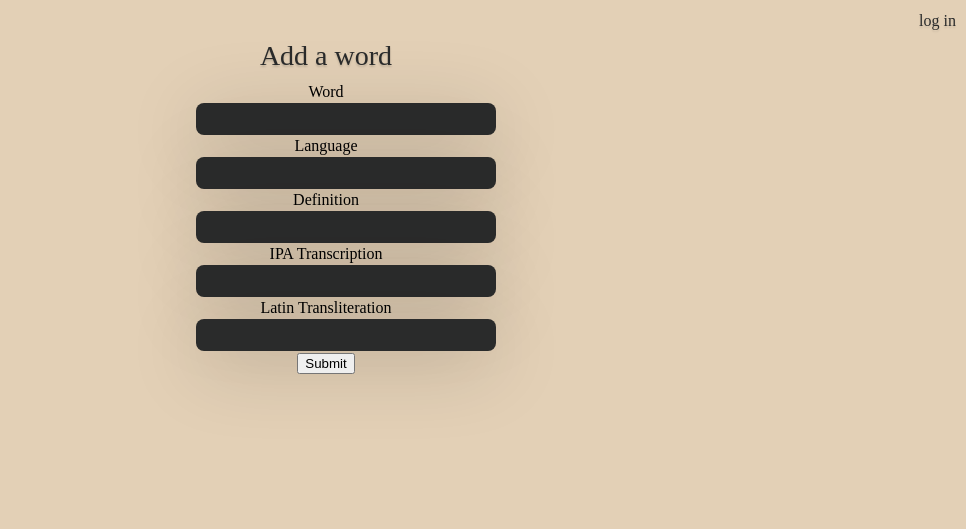
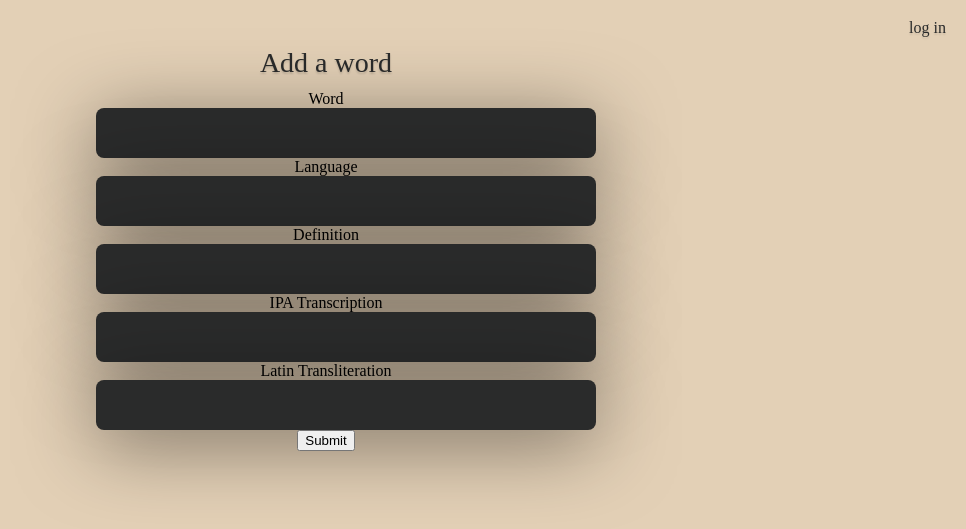
Before and after one commit to ravrahn/etymograph, a Flask app: template templates/addword.html in a window 1280 px wide. Shown: the top 529 px of the page, without its empty margins (314-1280 px from the left). Run offline with Flask 2, Linux system fonts and the light colour scheme; the template is opened without the code that fills it: values that come from a table or form of the project are taken from there, others are empty; parts of the project's set-up code (start-up, migrations or seed data) failed here and were passed over; some libraries are stand-ins or nearby versions; some web fonts are replaced.

Commit message:
Resize pic and change layout for user details.

```diff
--- a/forms.py
+++ b/forms.py
@@ -19,8 +19,8 @@ class LoginForm(Form): # For later
 
 
 class AddWordForm(Form):
-    orig_form = StringField('Word', id='reg-form', validators=[InputRequired()])
-    language = StringField('Language', id='reg-form', validators=[InputRequired()])
-    definition = StringField('Definition', id='reg-form')
-    ipa_form = StringField('IPA Transcription', id='reg-form')
-    eng_form = StringField('Latin Transliteration', id='reg-form')
+    orig_form = StringField('Word', validators=[InputRequired()])
+    language = StringField('Language', validators=[InputRequired()])
+    definition = StringField('Definition')
+    ipa_form = StringField('IPA Transcription')
+    eng_form = StringField('Latin Transliteration')
--- a/static/css/style.css
+++ b/static/css/style.css
@@ -1,14 +1,6 @@
 /*
     Font declarations
 */
-
-@font-face {
-  font-family: 'Bentham';
-  font-style: normal;
-  font-weight: 400;
-  src: local('Bentham'), local('Bentham-Regular'), url(https://fonts.gstatic.com/s/bentham/v6/SVc3EWThHQ2hzWZPpEYHFw.woff2) format('woff2');
-  unicode-range: U+0000-00FF, U+0131, U+0152-0153, U+02C6, U+02DA, U+02DC, U+2000-206F, U+2074, U+20AC, U+2212, U+2215, U+E0FF, U+EFFD, U+F000;
-}
 
 /* cyrillic-ext */
 @font-face {
@@ -59,12 +51,18 @@ html {
   box-sizing: border-box;
 }
 
-#logo-text {
-    font-weight: 400;
+.logo-text {
+    font-weight: 600; /* 600 has a good commanding presence without being too obnoxious like 800 or too thing like 400*/
+                      /* at least for the upperleft position  ~Ryan Spencer*/
     font-size: 2.125em;
     padding-left: 10px;
     margin-top: -5px;
     text-decoration: none;
+}
+
+.user-pic {
+    height: 25px;
+    width: 25px;
 }
 
 h1, h2, h3, h4, h5, p, a {
@@ -200,10 +198,16 @@ svg {
   position: relative;
 }
 
+.user_area {
+    padding-right: 10px;
+    margin-top: 7px;
+}
+
 /* Landing form text input */
 input[type="text"] {
   color: #c0bdb6;
   font-family: 'Fira Sans', sans-serif;
+  font-weight: 400;
   background: #2a2b2b;
   width: 500px;
   height: 50px;
@@ -237,14 +241,13 @@ input[type="text"] {
   box-shadow: 0px 13px 78px 0px rgba(0,0,0,0.20);
   text-align: left;
 }
-#reg-form {
-    align: center;
+.reg-form {
   color: #c0bdb6;
   font-family: 'Fira Sans', sans-serif;
   width: 300px;
   height: 2em;
   border: 2px;
-  margin: 2px 0;
+  margin: auto;
   padding: 2px 5px;
   background: #2a2b2b;
   font-size: 1em;
@@ -255,7 +258,6 @@ input[type="text"] {
   box-shadow: 0px 13px 78px 0px rgba(0,0,0,0.20);
   text-align: left;
 }
-
 /*
   overriden typeahead.js stuff
 */
--- a/templates/addword.html
+++ b/templates/addword.html
@@ -3,9 +3,12 @@
 {% block content %}
 <h2>Add a word</h2>
 <form action="{{ url_for('add_word') }}" method="POST">
-{% for field in form %}
-	{{ render_field(field) }}
-{% endfor %}
-<button type="submit" >Submit</form>
+    {% for field in form %}
+    {{ render_field(field) }}
+    {% endfor %}
+    <button type="submit" >Submit</form>
 </form>
+<script>
+$("input[type='text']").not("#upleft-search").addClass("reg-form");
+</script>
 {% endblock %}
--- a/templates/index.html
+++ b/templates/index.html
@@ -2,7 +2,7 @@
 <html lang="en">
   <head>
     <meta charset="UTF-8">
-    <meta http-equiv="refresh" content="300">
+    <!-- <meta http-equiv="refresh" content="300"> -->
     <title>Etymograph | Welcome!</title>
     <script src="https://use.typekit.net/tct7oag.js"></script>
     <script>try{Typekit.load({ async: true });}catch(e){}</script>
@@ -17,8 +17,8 @@
           <!-- if we don't like the title above the search bar for the landing
                we could put the tytle in this flex pad -->
           <div class="flex-pad">
-              <a href={{ url_for('index') }}>
-                  <h1 id="logo-text">{{ landing_title }}</h1>
+              <a class="logo-text" href={{ url_for('index') }}>
+                  {{ landing_title }}
               </a>
           </div>
           <div class="user_area">{{ user_area()|safe }}</div>
--- a/templates/loggedin.html
+++ b/templates/loggedin.html
@@ -1 +1,4 @@
-<img src="{{ user_pic_url }}"><p>{{ user_name }}</p><a href="{{ url_for('logout') }}">log out</a> <a href="{{ url_for('delete_profile') }}">delete profile</a>
+<img src="{{ user_pic_url }}" class="usr-pic">
+<a href={{ url_for('index') }}>{{ user_name }}</a>
+<a href="{{ url_for('logout') }}">log out</a>
+<a href="{{ url_for('delete_profile') }}">delete profile</a>
```
